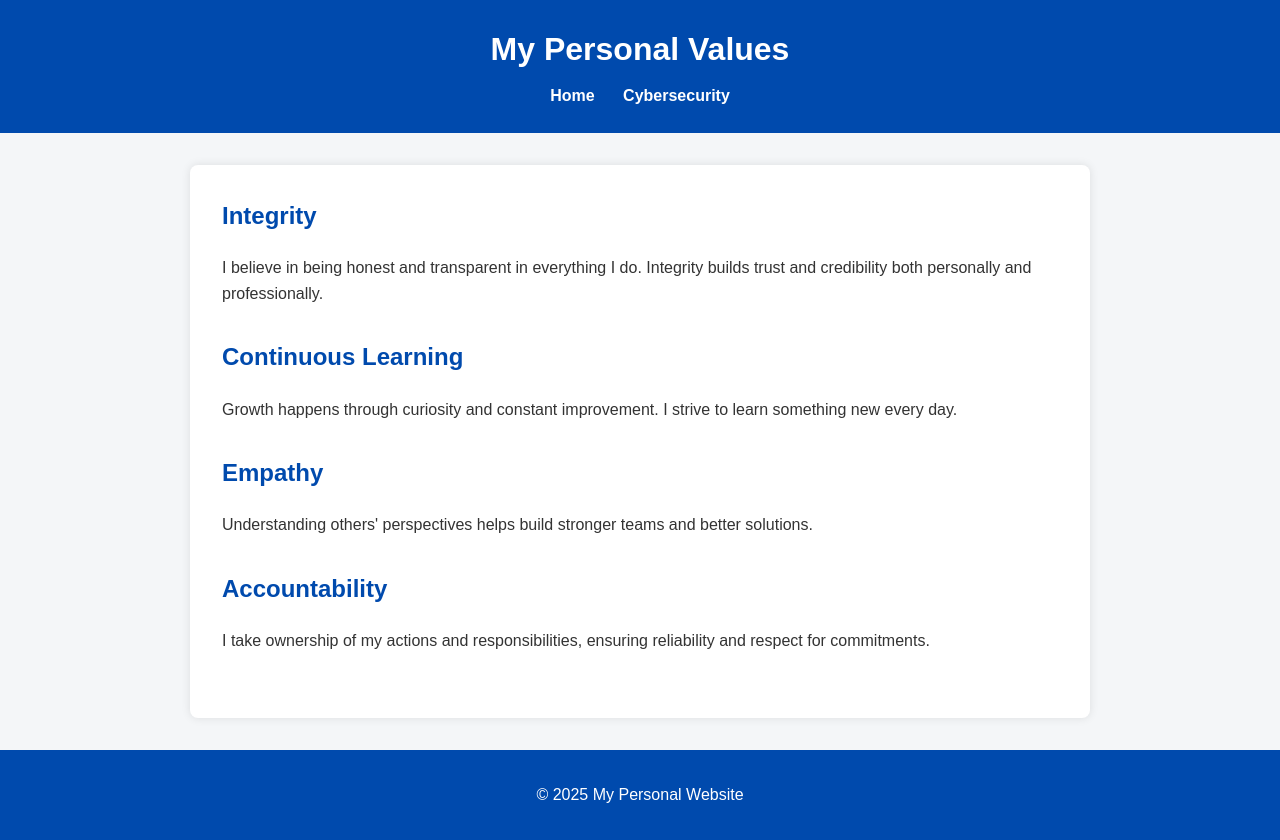
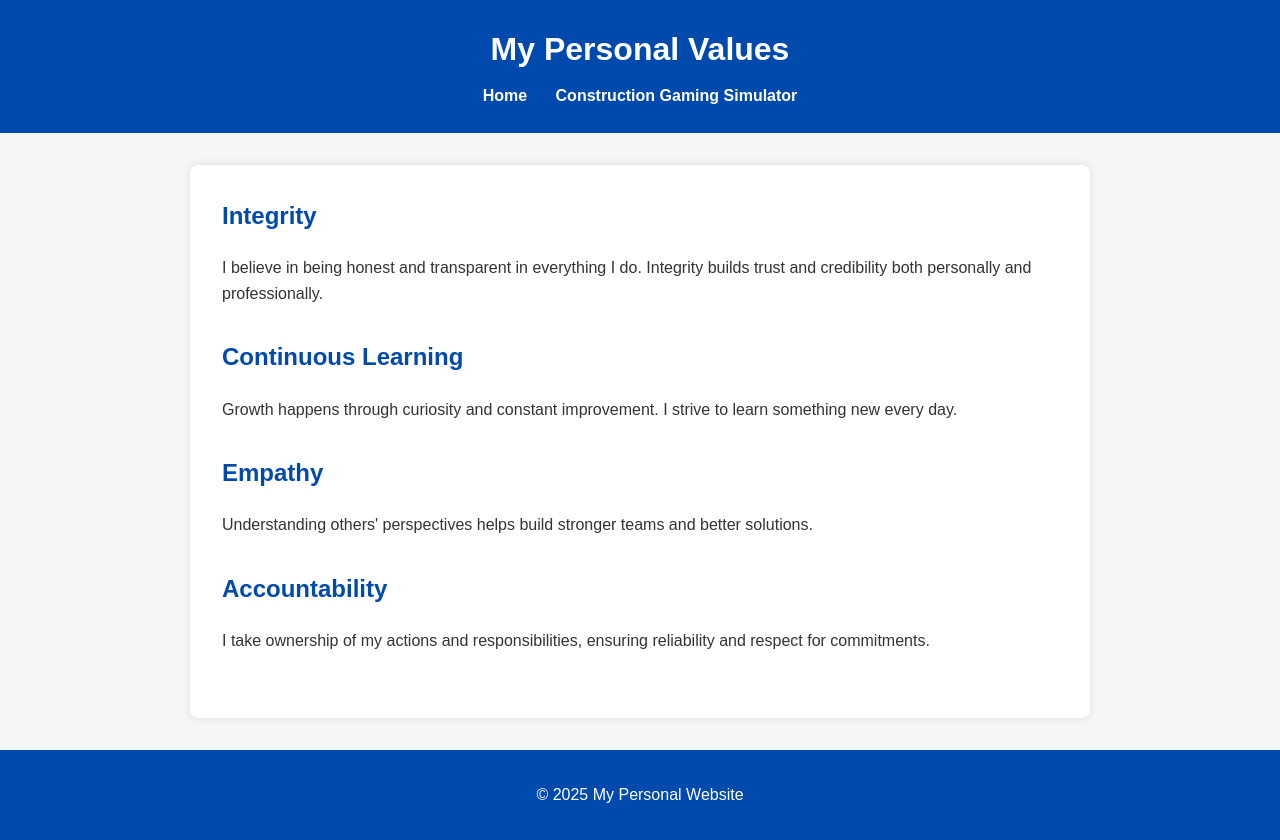
Before and after one commit to LukeC147/-Thriving-in-the-Tech-Age-VESR-Industry-Cyber-Website---Part-2, a plain HTML site: page index.html in a window 1280 px wide. Drawn offline with Linux system fonts and the light colour scheme.

Commit message:
Replace Cybersecurity link with Construction Gaming Simulator

```diff
--- a/index.html
+++ b/index.html
@@ -95,7 +95,7 @@
     <h1>My Personal Values</h1>
     <nav>
       <a href="index.html">Home</a>
-      <a href="cybersecurity.html">Cybersecurity</a>
+      <a href="construction-gaming-simulator.html">Construction Gaming Simulator</a>
     </nav>
   </header>
 
```
